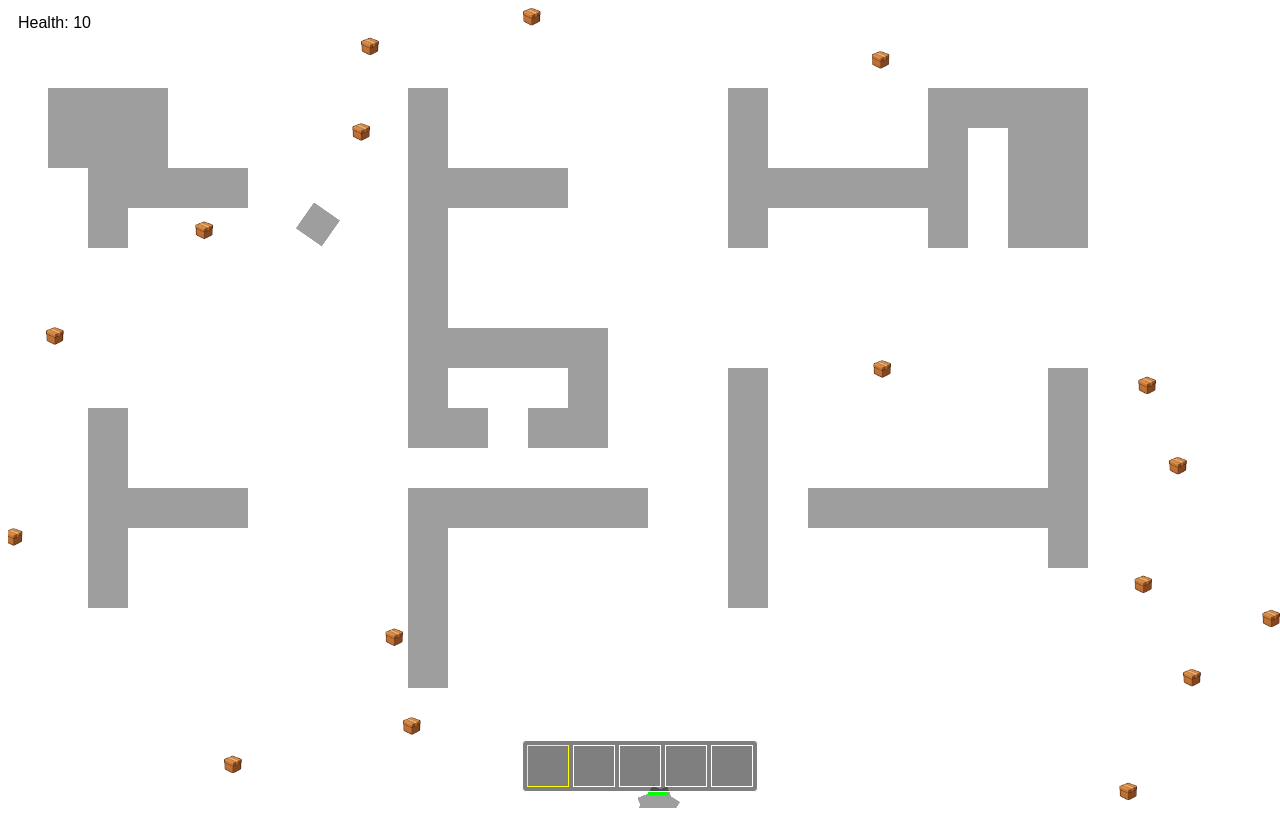
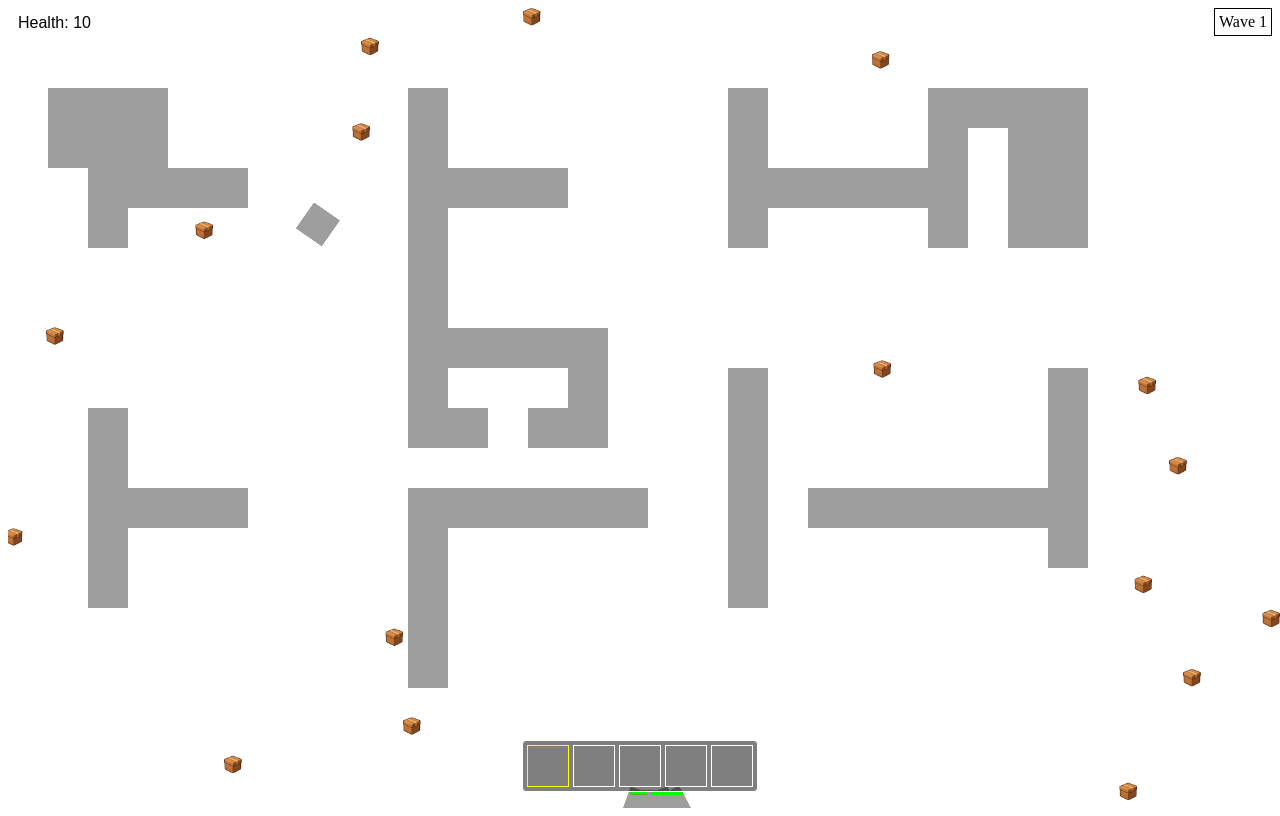
Before and after one commit to SnyderConsulting/AI-Game-Engine, a website built with Vite: page frontend/index.html in a window 1280 px wide. Both pictures are taken after a click on the button "Start Game". Built offline with nearby package versions, Linux system fonts and the light colour scheme.

Commit message:
fix wave counter and zombie spawning

```diff
--- a/frontend/index.html
+++ b/frontend/index.html
@@ -48,7 +48,10 @@
         top: 0;
         right: 0;
         margin: 8px;
-        color: white;
+        padding: 4px;
+        color: black;
+        background: rgba(255, 255, 255, 0.8);
+        border: 1px solid black;
         display: none;
       "
     ></div>
--- a/frontend/src/game_logic.js
+++ b/frontend/src/game_logic.js
@@ -134,13 +134,29 @@ export function spawnZombieWave(
   width,
   height,
   variant = "normal",
+  walls = [],
 ) {
   // Clamp the spawn location slightly inside the arena so pathfinding works
   const spawnX = Math.min(Math.max(door.x, 1), width - 1);
   const spawnY = Math.min(Math.max(door.y, 1), height - 1);
   const zombies = [];
   for (let i = 0; i < count; i++) {
-    zombies.push(createZombie(spawnX, spawnY, variant));
+    let pos;
+    let attempts = 0;
+    do {
+      const angle = Math.random() * Math.PI * 2;
+      const dist = Math.random() * (SEGMENT_SIZE / 2);
+      pos = {
+        x: Math.min(Math.max(spawnX + Math.cos(angle) * dist, 1), width - 1),
+        y: Math.min(Math.max(spawnY + Math.sin(angle) * dist, 1), height - 1),
+      };
+      attempts++;
+    } while (
+      attempts < 20 &&
+      (walls.some((w) => circleRectColliding(pos, w, 10)) ||
+        zombies.some((z) => isColliding(z, pos, 10)))
+    );
+    zombies.push(createZombie(pos.x, pos.y, variant));
   }
   return zombies;
 }
--- a/frontend/src/main.js
+++ b/frontend/src/main.js
@@ -582,6 +582,7 @@ function resetGame() {
     canvas.width,
     canvas.height,
     "normal",
+    walls,
   );
   currentWave = 1;
   victory = false;
```
Also changed, not shown: docs/zombie_game.md (+1 -1 lines), frontend/tests/game_logic.test.js (+8 -5 lines).
